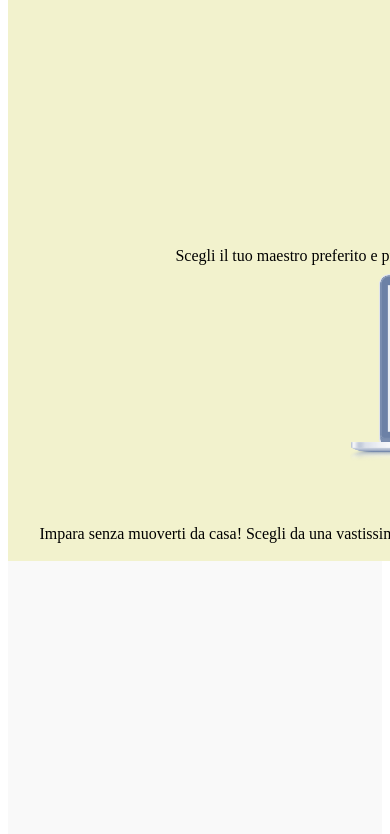
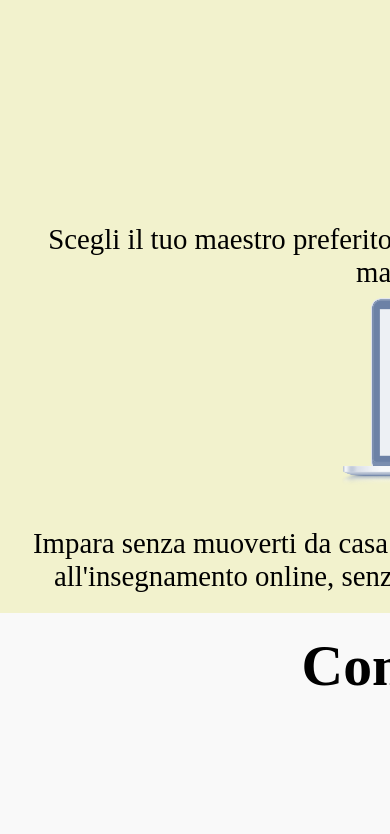
Before and after one commit to Alek90/html-css-resp-wannabe, a plain HTML site: page index.html in a window 390 px wide. Shown: the part 100-934 px from the top of the page. Drawn offline with Linux system fonts and the light colour scheme.

Commit message:
Contenuti ridimensionati.
Cambiato il font-sizing e dato padding.

```diff
--- a/style.css
+++ b/style.css
@@ -77,11 +77,19 @@ img {
 
 @media  screen and (max-width: 419px) {
 
+  *{
+    box-sizing: border-box;
+    margin: 0;
+    padding: 0;
+  }
+
  .row{
    display: flex;
    flex-direction: column;
    align-items: center;
    margin: 0;
+   padding: 20px 25px;
+   font-size: 1.8rem;
   }
 
   .row:not(#steps .row){
```
